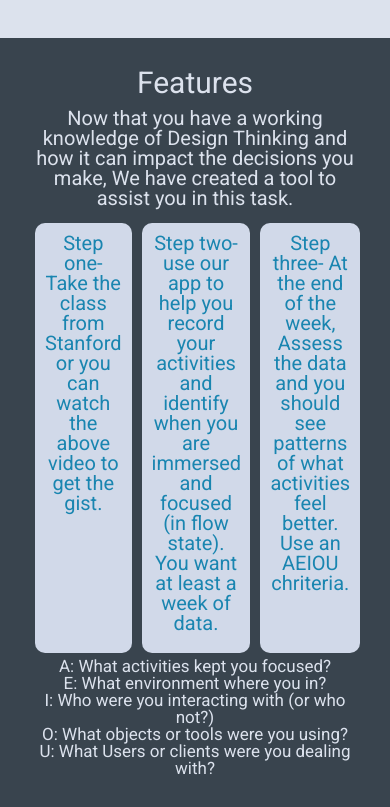
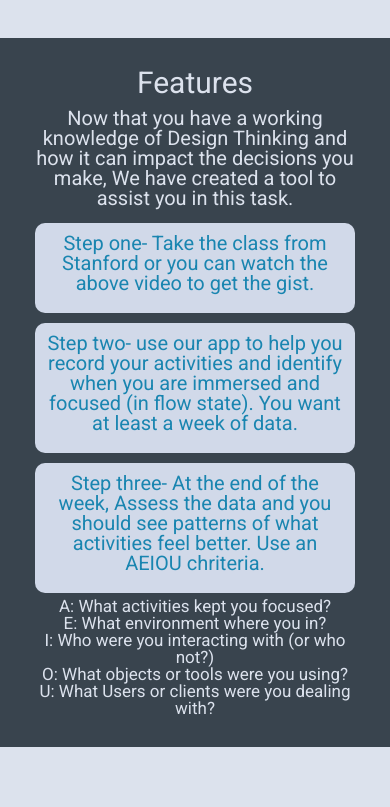
Before and after one commit to buildweek-designyourlife/ui-marketing-page, a website: page index.html in a window 390 px wide. Shown: the part 1827-2634 px from the top of the page. After the commit the page ends 2574 px from the top, so only its background shows below. Drawn offline with Linux system fonts and the light colour scheme.

Commit message:
responsive changes on features

```diff
--- a/less/body.less
+++ b/less/body.less
@@ -66,6 +66,11 @@
     .steps {
         display: flex;
         flex-direction: row;
+        @media (max-width: 800px) {
+            flex-direction: column;
+            max-width: 100%;
+        }
+
         .step1 {
             background-color: @lightGrey;
             margin: 0.5rem;
@@ -73,6 +78,9 @@
             color: @darkBlue;
             padding: 1rem;
             max-width: 33%;
+            @media (max-width: 800px) {
+                max-width: 100%;
+            }
         }
         .step2 {
             background-color: @lightGrey;
@@ -81,6 +89,9 @@
             color: @darkBlue;
             padding: 1rem;
             max-width: 33%;
+            @media (max-width: 800px) {
+                max-width: 100%;
+            }
         }
         .step3 {
             background-color: @lightGrey;
@@ -89,6 +100,9 @@
             color: @darkBlue;
             padding: 1rem;
             max-width: 33%;
+            @media (max-width: 800px) {
+                max-width: 100%;
+            }
         }
     }
 
```
Also changed, not shown: css/index.css.
